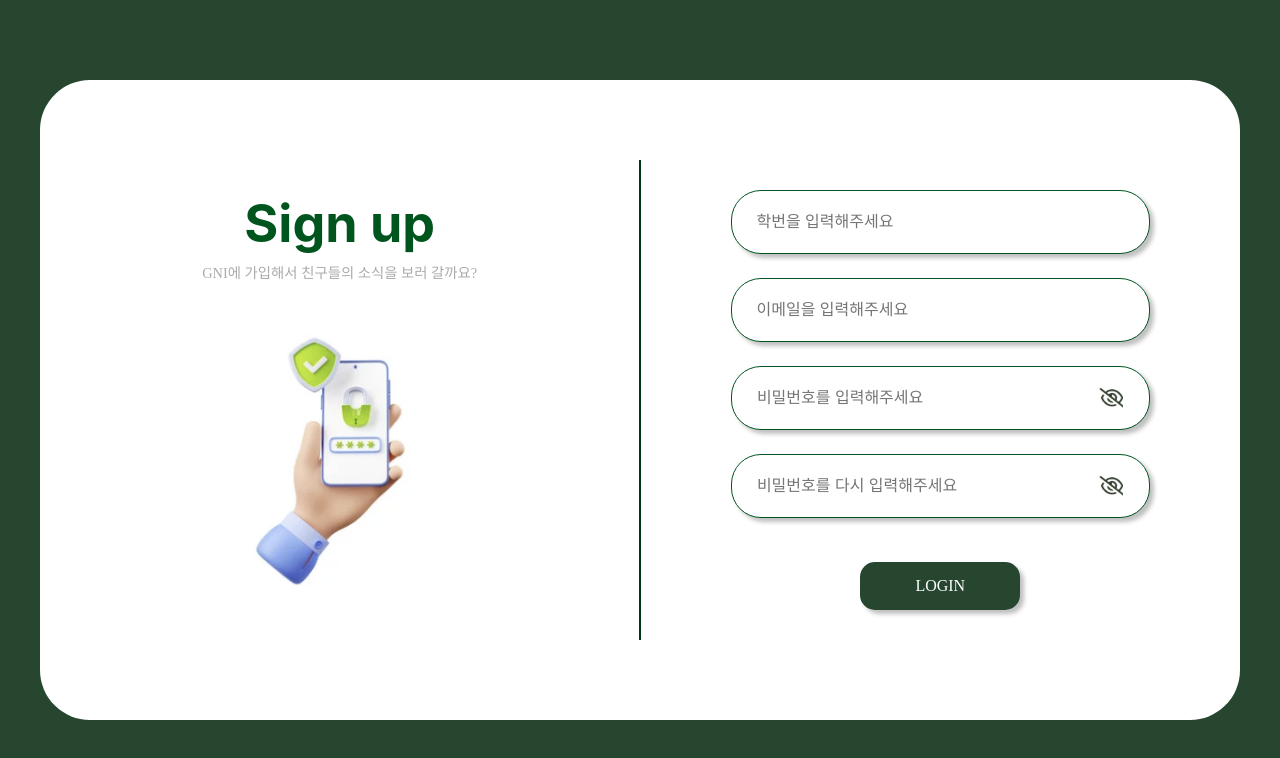
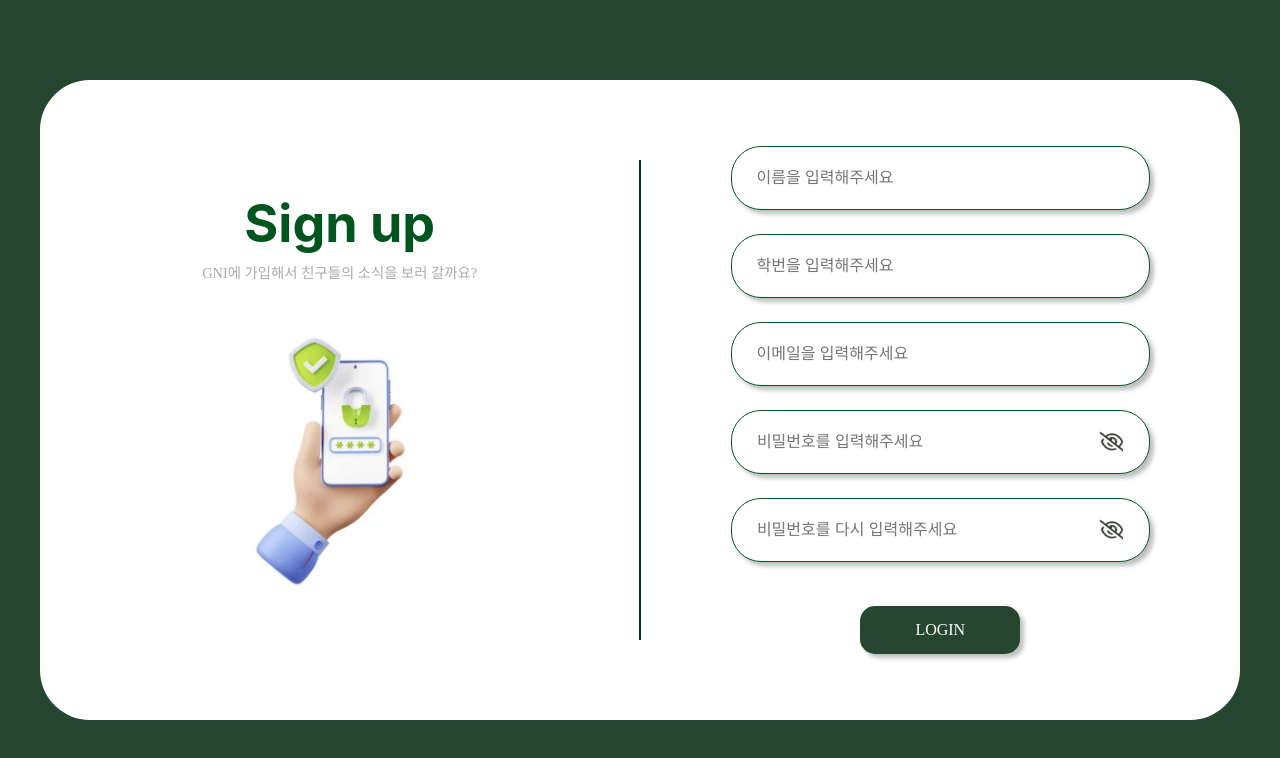
Before and after one commit to kody-gsm/Gni-client, a React (Create React App) app: page /signup in a window 1280 px wide. Shown: the top 758 px of the page. Built offline with nearby package versions, Linux system fonts and the light colour scheme.

Commit message:
이름 입력란 추가

```diff
--- a/src/pages/Signup/index.jsx
+++ b/src/pages/Signup/index.jsx
@@ -28,6 +28,14 @@ function Signup(props) {
         </S.SingupScreenSection>
         <S.DivideLine />
         <S.SignupFormSection>
+          <S.NameInput
+            type="text"
+            placeholder="이름을 입력해주세요"
+            defaultValue={id}
+            onChange={(e) => {
+              setId(e.target.value);
+            }}
+          />
           <S.ShcoolNumInput
             type="text"
             placeholder="학번을 입력해주세요"
@@ -35,7 +43,6 @@ function Signup(props) {
             onChange={(e) => {
               setId(e.target.value);
             }}
-
           />
           <S.EmailInput
             type="text"
--- a/src/pages/Signup/style.js
+++ b/src/pages/Signup/style.js
@@ -98,6 +98,26 @@ export const EmailInput = styled.input`
   }
 `;
 
+export const NameInput = styled.input`
+  box-sizing: border-box;
+  width: 70%;
+  height: 8vh;
+
+  background: #ffffff;
+  border: 1px solid #005623;
+  box-shadow: 4px 4px 4px rgba(0, 0, 0, 0.25);
+  border-radius: 30px;
+
+  padding: 25px;
+  font-size: 2vh;
+  margin-top: 3.5;
+  margin-bottom: 3vh;
+
+  &:focus {
+    outline: none;
+  }
+`;
+
 export const ShcoolNumInput = styled.input`
   box-sizing: border-box;
   width: 70%;
```
